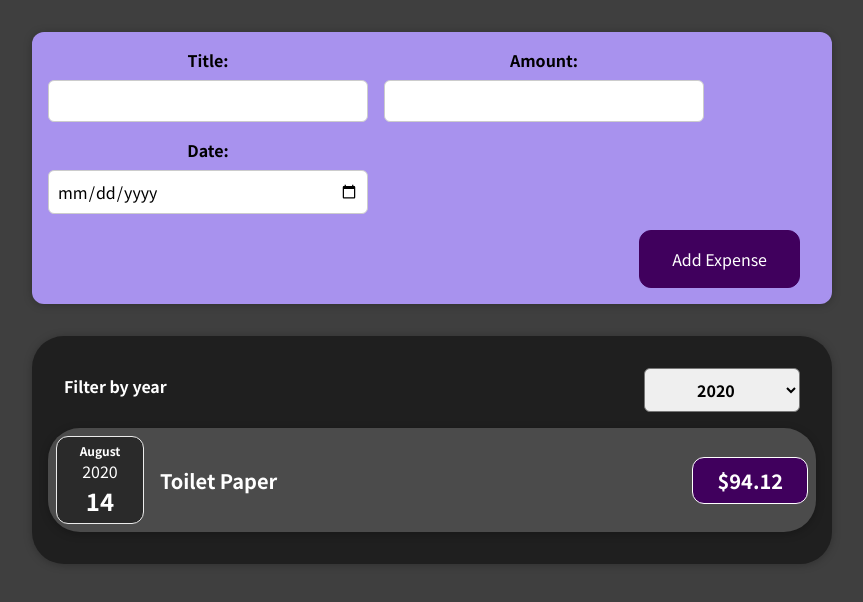
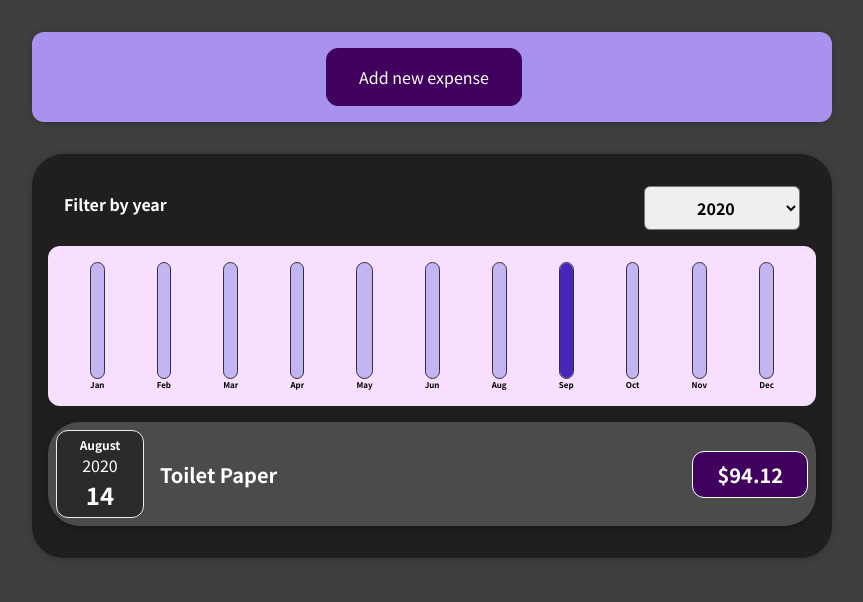
Before and after one commit to dcmallett/ReactJS-Basics-Expenses-Project, a React (Create React App) app: page / in a window 1280 px wide. Shown: the top 602 px of the page, without its empty margins (208-1071 px from the left). Built offline with nearby package versions, Linux system fonts and the light colour scheme.

Commit message:
Added new components. Finished the first project

```diff
--- /dev/null
+++ b/src/components/Chart/Chart.css
@@ -0,0 +1,9 @@
+.chart {
+    padding: 1rem;
+    border-radius: 12px;
+    background-color: #f8dfff;
+    text-align: center;
+    display: flex;
+    justify-content: space-around;
+    height: 10rem;
+}
--- /dev/null
+++ b/src/components/Chart/Chart.jsx
@@ -0,0 +1,26 @@
+import './Chart.css';
+
+import ChartBar from './ChartBar';
+
+const Chart = (props) => {
+
+    //we transform a datapoint obj to a number
+    const dataPointValues = props.dataPoints.map(dataPoint => dataPoint.value);
+    //... pulling out all the array elements and add them as standalone arguments
+    const totalMaximum = Math.max(...dataPointValues)
+
+    return (
+        <div className="chart">
+        {props.dataPoints.map(dataPoint => (
+            <ChartBar
+                key={dataPoint.label}
+                value={dataPoint.value}
+                maxValue={totalMaximum}
+                label={dataPoint.label} />
+        ))}
+        </div>
+    );
+}
+
+
+export default Chart;
--- /dev/null
+++ b/src/components/Chart/ChartBar.css
@@ -0,0 +1,30 @@
+.chart-bar {
+    height: 100%;
+    display: flex;
+    flex-direction: column;
+    align-items: center;
+}
+
+.chart-bar__inner {
+    height: 100%;
+    width: 100%;
+    border: 1px solid #313131;
+    border-radius: 12px;
+    background-color: #c3b4f3;
+    overflow: hidden;
+    display: flex;
+    flex-direction: column;
+    justify-content: flex-end;
+}
+
+.chart-bar__fill {
+    background-color: #4826b9;
+    width: 100%;
+    transition: all 0.3s ease-out;
+}
+
+.chart-bar__label {
+    font-weight: bold;
+    font-size: 0.5rem;
+    text-align: center;
+}
--- /dev/null
+++ b/src/components/Chart/ChartBar.jsx
@@ -0,0 +1,28 @@
+import './ChartBar.css';
+
+const ChartBar = (props) => {
+
+    let barFillHeight = '0%';
+    if(props.maxValue > 0) {
+        //this will give us the % between 0 - 100 by which this bar should be filled.
+        barFillHeight = Math.round((props.value / props.maxValue) * 100) + '%';
+    }
+
+    return (
+        <div className="chart-bar">
+            <div className="chart-bar__inner">
+                {/*style: wants an object */}
+                <div className="chart-bar__fill" style={{height: barFillHeight}}>
+
+                </div>
+            </div>
+            <div className="chart-bar__label">
+                {props.label}
+            </div>
+        </div>
+    )
+
+
+}
+
+export default ChartBar;
--- a/src/components/Expenses/Expenses.jsx
+++ b/src/components/Expenses/Expenses.jsx
@@ -1,6 +1,7 @@
 import { useState } from 'react';
 import ExpenseFilter from './ExpenseFilter';
 import ExpensesList from './ExpensesList';
+import ExpensesChart from './ExpensesChart';
 import BaseCard from '../UI/BaseCard';
 
 import './Expenses.css';
@@ -24,6 +25,7 @@
                 selected={filteredYear}
                 onChangeFilter={filterChangeHandler}
             />
+            <ExpensesChart expenses={filteredExpenses} />
             <ExpensesList expenses={filteredExpenses} />
         </BaseCard>
     )
--- /dev/null
+++ b/src/components/Expenses/ExpensesChart.jsx
@@ -0,0 +1,29 @@
+import Chart from '../Chart/Chart';
+
+const ExpensesChart = (props) => {
+
+    const chartDataPoints = [
+        { label: 'Jan', value: 0 },
+        { label: 'Feb', value: 0 },
+        { label: 'Mar', value: 0 },
+        { label: 'Apr', value: 0 },
+        { label: 'May', value: 0 },
+        { label: 'Jun', value: 0 },
+        { label: 'Aug', value: 0 },
+        { label: 'Sep', value: 0 },
+        { label: 'Oct', value: 0 },
+        { label: 'Nov', value: 0 },
+        { label: 'Dec', value: 0 },
+    ];
+
+    for (const expense of props.expenses) {
+        const expenseMonth = expense.date.getMonth(); //starting at 0 jan => 0
+        chartDataPoints[expenseMonth].value += expense.amount;
+    }
+
+    return (
+        <Chart dataPoints={chartDataPoints} />
+    );
+}
+
+export default ExpensesChart;
--- a/src/components/NewExpense/NewExpense.jsx
+++ b/src/components/NewExpense/NewExpense.jsx
@@ -1,7 +1,9 @@
+import { useState } from 'react';
 import './NewExpense.css';
 import NewExpenseForm from './NewExpenseForm';
 
 const NewExpense = (props) => {
+    const [isEditing, setIsEditing] = useState(false);
 
     const saveExpenseDataHandler = (enteredExpenseData) => {
         const expenseData = {
@@ -12,12 +14,32 @@
             ...enteredExpenseData,
             id: Math.random().toString()
         };
-        props.onAddExpenseData(expenseData)
+        props.onAddExpenseData(expenseData);
+        setIsEditing(false);
         // console.log(expenseData);
+    }
+
+
+    const startEditingHandler = () => {
+        setIsEditing(true)
+    }
+
+    const stopEditingHandler = () => {
+        setIsEditing(false)
     }
     return (
         <div className="new-expense">
 
+            {!isEditing && (
+                <button onClick={startEditingHandler}>Add new expense</button>
+            )}
+
+            {isEditing && (
+                 <NewExpenseForm
+                    onSaveExpenseData={saveExpenseDataHandler}
+                    onCancel={stopEditingHandler}
+                />
+            )}
             {/*
                 here we are trying to pass our "expenseData" to our app component
                 so we need to go up. first we create a prop in our NewExpesne.jsx on the NewExpenseForm component.
@@ -26,7 +48,6 @@
                 on to follow the convention that should be called in the component
                         then we pass the newly created saveExpenseDataHandler as a pointer to our prop onSaveExpenseData.
             */}
-            <NewExpenseForm onSaveExpenseData={saveExpenseDataHandler} />
         </div>
     )
 }
--- a/src/components/NewExpense/NewExpenseForm.jsx
+++ b/src/components/NewExpense/NewExpenseForm.jsx
@@ -29,7 +29,7 @@
         const expenseData = {
             //left properties names can be anything.
             title: enteredTitle,
-            amount: enteredAmount,
+            amount: +enteredAmount,
             date: new Date(enteredDate)
         }
         //so becuase we are using the value prop on the inputs as two way binding.
@@ -73,6 +73,7 @@
                 </div>
             </div>
             <div className="new-expense__actions">
+                <button type="button" onClick={props.onCancel}>Cancel</button>
                 <button type="submit">Add Expense</button>
             </div>
         </form>
```
Also changed, not shown: 1 other file (tests, documents, lock files or other folders).
